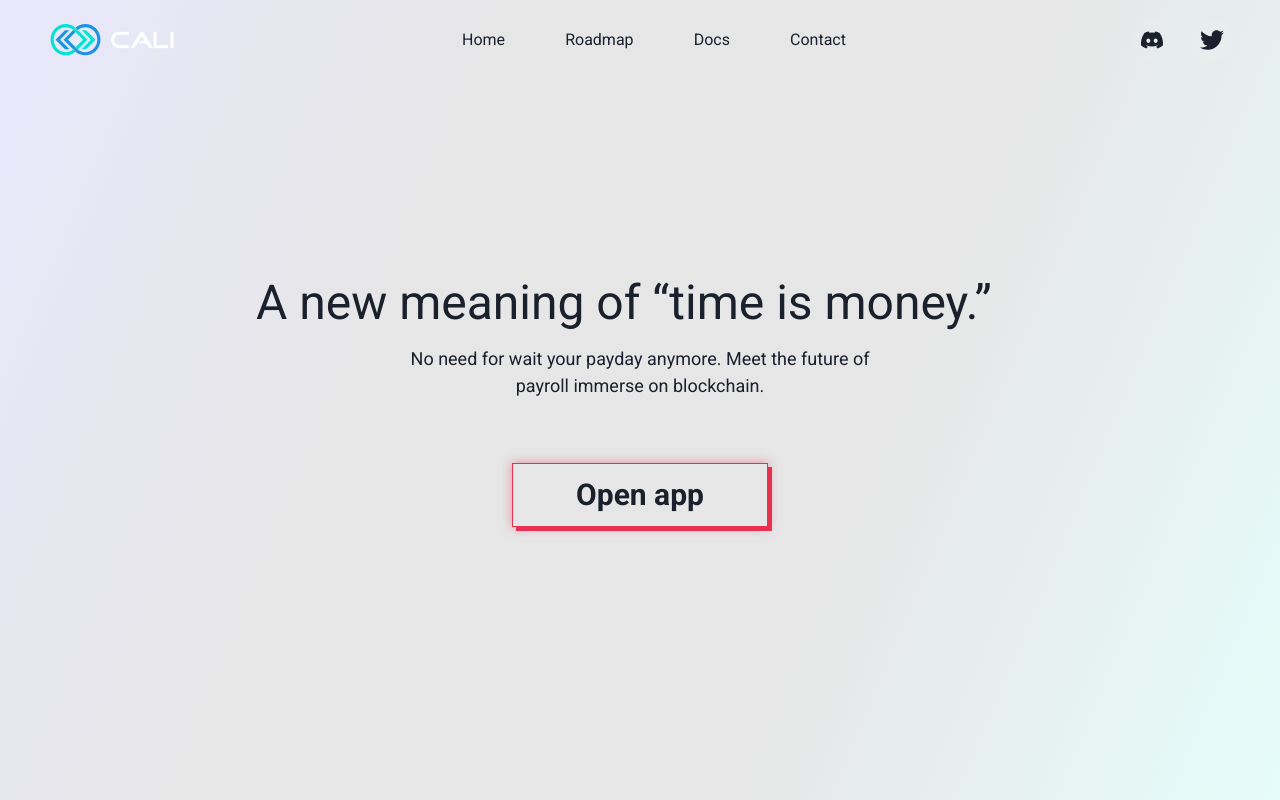
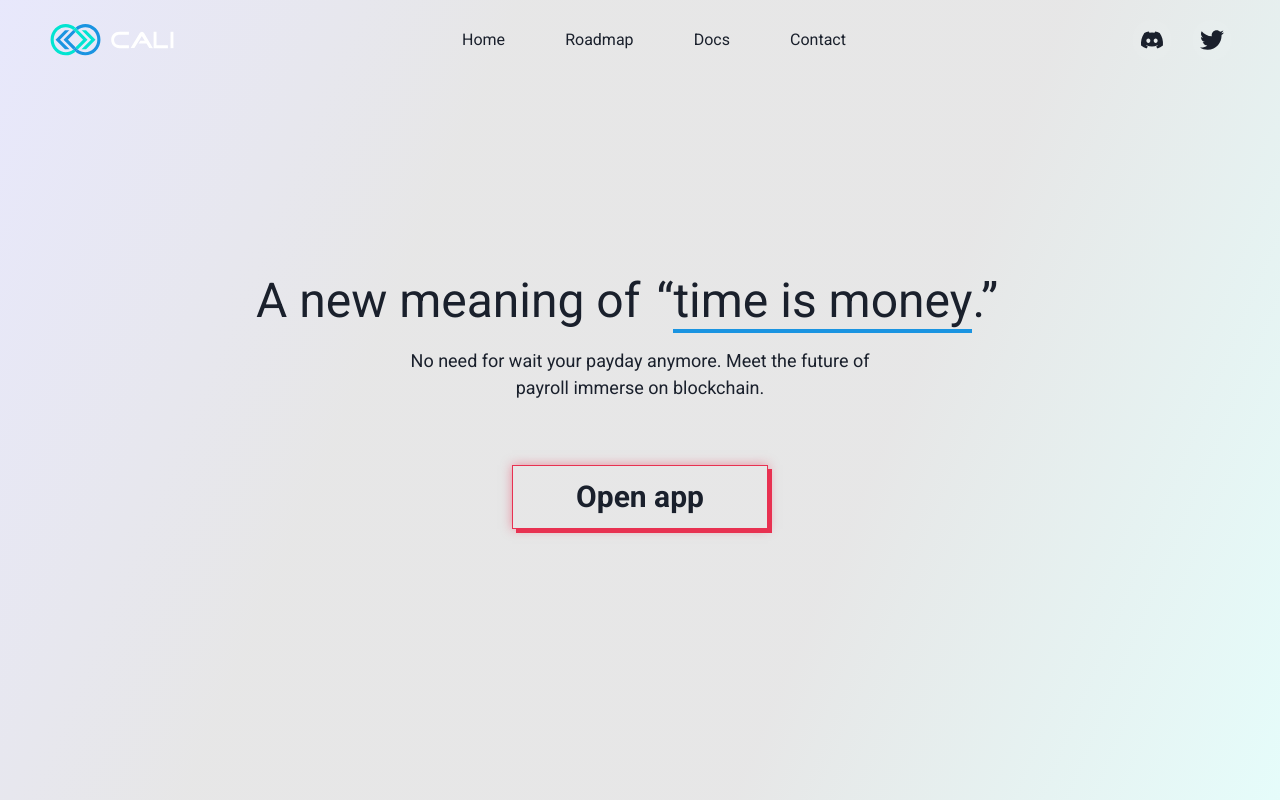
Before and after one commit to Pedrobourguignon/cali-finance, a Next.js app: page / in a window 1280 px wide. Built offline with nearby package versions, Linux system fonts and the light colour scheme.

Commit message:
implement highlight in 'time is money'

```diff
--- a/pages/index.tsx
+++ b/pages/index.tsx
@@ -4,8 +4,10 @@ import { Background } from 'layouts/Background/Background'
 import { FaDiscord, FaTwitter } from 'react-icons/fa'
 import NextLink from 'next/link'
 import type { NextPage } from 'next'
+import { usePicasso } from '../hooks/usePicasso'
 
 const Home: NextPage = () => {
+	const theme = usePicasso()
 	return (
 		<Background>
 			<Flex minH="100vh" justify="center" align="center" direction="column">
@@ -16,7 +18,18 @@ const Home: NextPage = () => {
 					mb={{ base: '8', lg: '3.5' }}
 					lineHeight="normal"
 				>
-					A new meaning of “time is money.”
+					<Flex>A new meaning of</Flex>
+					<Flex ml="4">
+						“
+						<Flex
+							borderBottomWidth="0.25rem"
+							borderBottomStyle="solid"
+							borderColor={theme.branding.blue}
+						>
+							time is money
+						</Flex>
+						.”
+					</Flex>
 				</Flex>
 				<Flex
 					fontSize={{ base: 'md', lg: 'lg' }}
```
